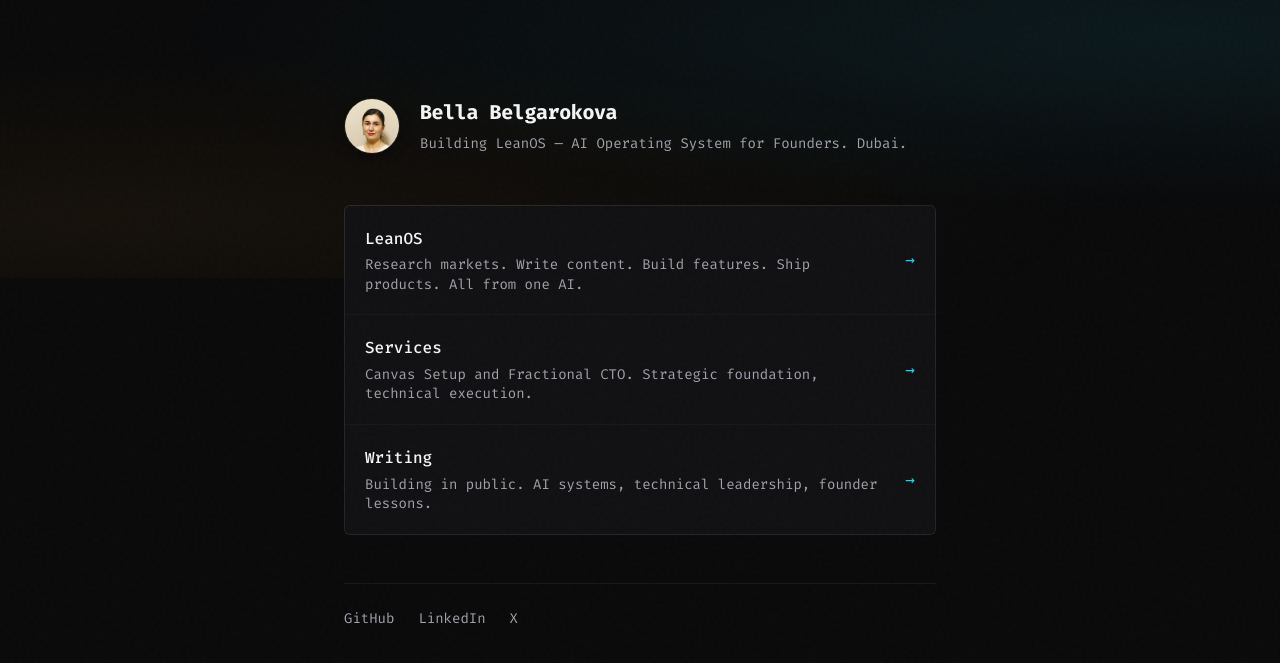
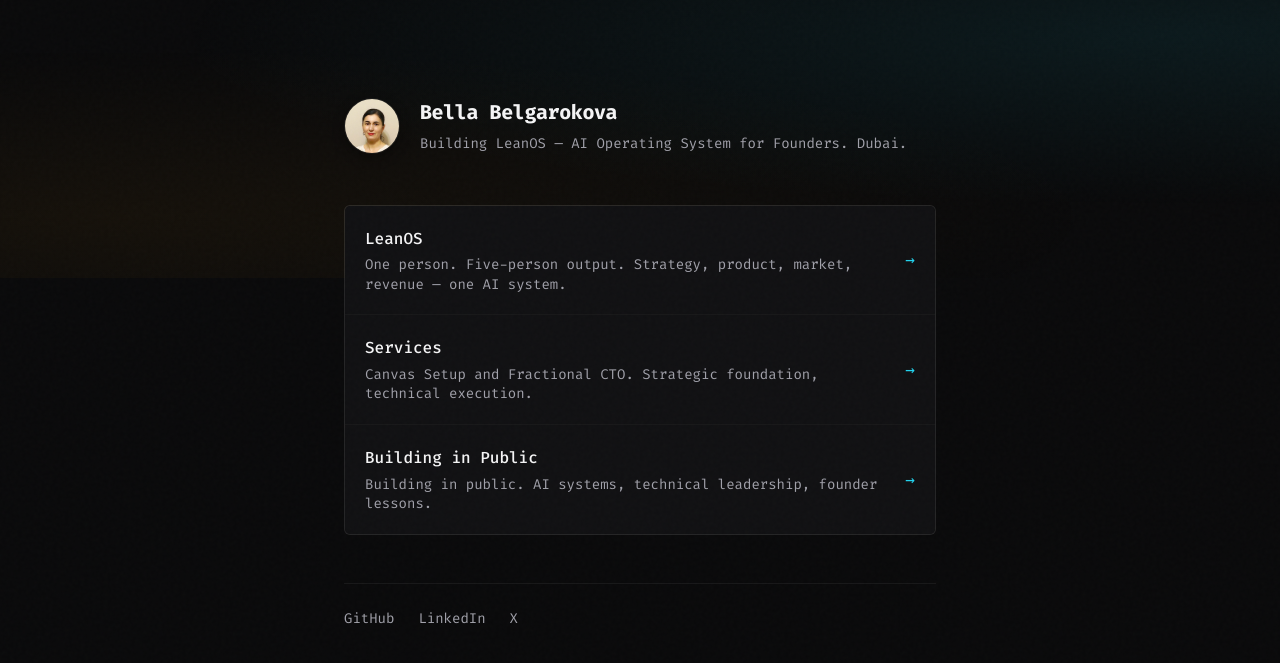
Before and after one commit to BellaBe/bellabe.github.io, a Jekyll site: the page built from index.html, in a window 1280 px wide. Shown: the top 663 px of the page. Built offline with Jekyll 4.4.1, drawn with Linux system fonts in a browser that asks for light colours.

Commit message:
Update homepage card copy — LeanOS positioning, rename Writing to Building in Public
Co-Authored-By: Claude Opus 4.6 <noreply@anthropic.com>

```diff
--- a/index.html
+++ b/index.html
@@ -19,7 +19,7 @@ minimal: true
   <div class="stacked-cards">
     <a href="{{ '/leanos' | relative_url }}" class="stacked-card">
       <span class="card-title">LeanOS</span>
-      <p class="card-desc">Research markets. Write content. Build features. Ship products. All from one AI.</p>
+      <p class="card-desc">One person. Five-person output. Strategy, product, market, revenue — one AI system.</p>
       <span class="card-arrow">→</span>
     </a>
 
@@ -30,7 +30,7 @@ minimal: true
     </a>
 
     <a href="{{ '/writing' | relative_url }}" class="stacked-card">
-      <span class="card-title">Writing</span>
+      <span class="card-title">Building in Public</span>
       <p class="card-desc">Building in public. AI systems, technical leadership, founder lessons.</p>
       <span class="card-arrow">→</span>
     </a>
```
